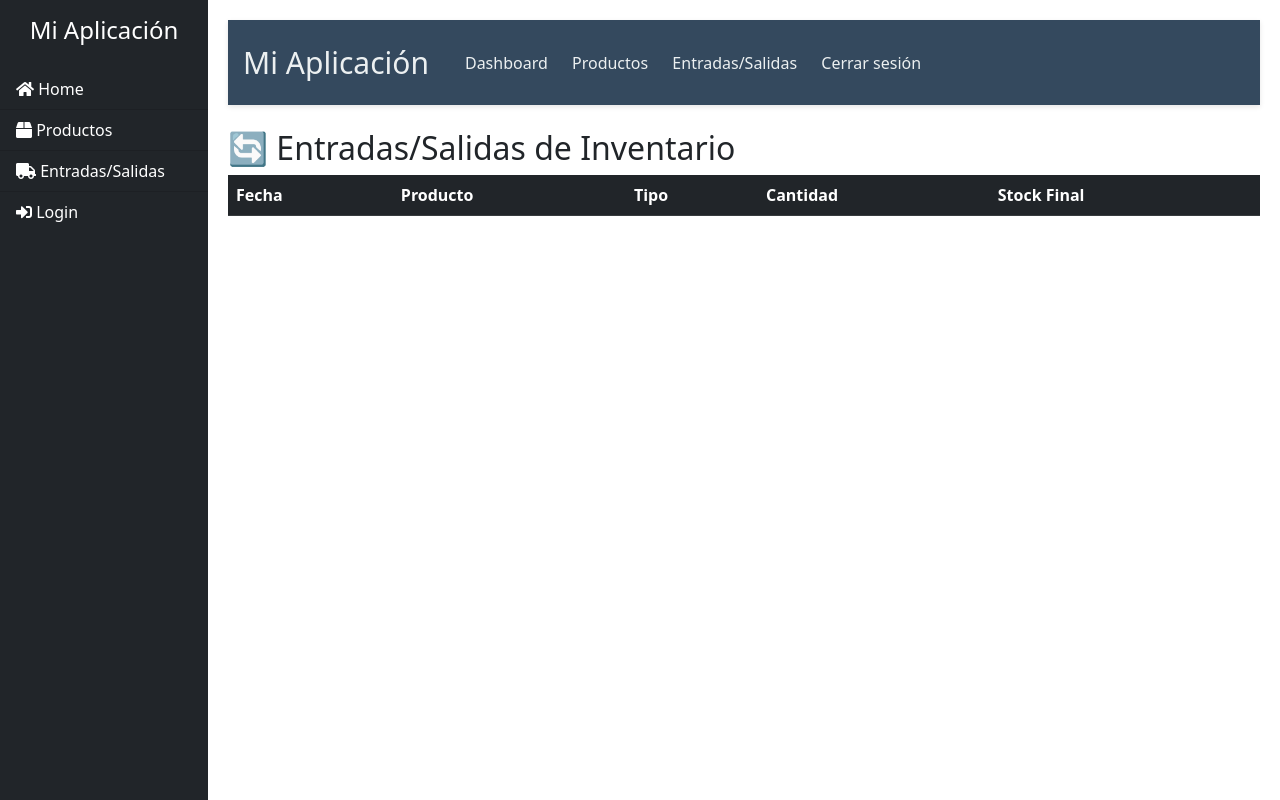
After one commit to Marambio-MyA/inventariox, a Django app: page /app/entradas-salidas/ in a window 1280 px wide. The commit adds this page. Run offline with Django 5.2, Linux system fonts and the light colour scheme; lists and menus that the app fills with data are empty.

Commit message:
feat: base con error en login

```diff
--- a/frontend/app/templates/app/base.html
+++ b/frontend/app/templates/app/base.html
@@ -3,48 +3,52 @@
 <head>
     <meta charset="UTF-8">
     <meta name="viewport" content="width=device-width, initial-scale=1.0">
-    <title>Inventario - @yield_title</title>
-    {% load static %}
-    <!-- Bootstrap 5 CDN -->
-    <link href="https://cdn.jsdelivr.net/npm/bootstrap@5.3.0-alpha1/dist/css/bootstrap.min.css" rel="stylesheet">
+    <title>Mi Aplicación</title>
+
+    <!-- Link de Bootstrap -->
+    <link href="https://cdn.jsdelivr.net/npm/bootstrap@5.1.3/dist/css/bootstrap.min.css" rel="stylesheet">
+    <link rel="stylesheet" href="https://cdnjs.cloudflare.com/ajax/libs/font-awesome/5.15.3/css/all.min.css">
+
+    {% block extra_head %}
+    {% endblock %}
 </head>
 <body>
-    <div class="container-fluid">
-        <div class="row">
-            <!-- Barra Lateral -->
-            <nav class="col-md-3 col-lg-2 d-md-block sidebar">
-                <div class="position-sticky">
-                    <h4 class="px-3">Menú</h4>
-                    <ul class="nav flex-column">
-                        <li class="nav-item">
-                            <a class="nav-link {% if request.path == '/home/' %}active{% endif %}" href="{% url 'home' %}">
-                                Home
-                            </a>
-                        </li>
-                        <li class="nav-item">
-                            <a class="nav-link {% if request.path == '/actualizar/' %}active{% endif %}" href="{% url 'actualizar' %}">
-                                Actualizar Info Productos
-                            </a>
-                        </li>
-                        <li class="nav-item">
-                            <a class="nav-link {% if request.path == '/entradas_salidas/' %}active{% endif %}" href="{% url 'entradas_salidas' %}">
-                                Entradas/Salidas de Inventario
-                            </a>
-                        </li>
-                    </ul>
-                </div>
-            </nav>
+    <div class="d-flex" id="wrapper">
+        <!-- Sidebar -->
+        <div class="bg-dark text-white" id="sidebar" style="width: 250px; height: 100vh;">
+            <div class="sidebar-header text-center py-3">
+                <h4>Mi Aplicación</h4>
+            </div>
+            <div class="list-group list-group-flush">
+                <a href="{% url 'home' %}" class="list-group-item list-group-item-action bg-dark text-white">
+                    <i class="fa fa-home"></i> Home
+                </a>
+                <a href="{% url 'listar_productos' %}" class="list-group-item list-group-item-action bg-dark text-white">
+                    <i class="fa fa-box"></i> Productos
+                </a>
+                <a href="{% url 'entradas_salidas' %}" class="list-group-item list-group-item-action bg-dark text-white">
+                    <i class="fa fa-truck"></i> Entradas/Salidas
+                </a>
+                <a href="{% url 'login' %}" class="list-group-item list-group-item-action bg-dark text-white">
+                    <i class="fa fa-sign-in-alt"></i> Login
+                </a>
+            </div>
+        </div>
 
-            <!-- Contenedor de las Vistas Principales -->
-            <main class="col-md-9 ms-sm-auto col-lg-10 px-4">
-                {% block content %}
-                <!-- El contenido de cada vista se carga aquí -->
-                {% endblock %}
-            </main>
+        <!-- Page Content -->
+        <div id="page-content-wrapper" style="width: 100%; padding: 20px;">
+            {% include 'app/includes/navbar.html' %} <!-- Navbar -->
+
+            {% block content %}
+            {% endblock %}
         </div>
     </div>
 
-    <!-- Bootstrap JS -->
-    <script src="https://cdn.jsdelivr.net/npm/bootstrap@5.3.0-alpha1/dist/js/bootstrap.bundle.min.js"></script>
+    <!-- Scripts de Bootstrap y jQuery -->
+    <script src="https://code.jquery.com/jquery-3.6.0.min.js"></script>
+    <script src="https://cdn.jsdelivr.net/npm/bootstrap@5.1.3/dist/js/bootstrap.bundle.min.js"></script>
+
+    {% block extra_js %}
+    {% endblock %}
 </body>
 </html>
--- a/frontend/app/templates/app/entradas_salidas.html
+++ /dev/null
@@ -1,6 +0,0 @@
-{% extends "app/base.html" %}
-
-{% block content %}
-<h1>Entradas y Salidas de Inventario</h1>
-<p>Gestiona las entradas y salidas de inventario aquí.</p>
-{% endblock %}
--- /dev/null
+++ b/frontend/app/templates/app/includes/navbar.html
@@ -0,0 +1,40 @@
+<nav class="navbar">
+    <div class="navbar-container">
+        <div class="navbar-brand">
+            <a href="{% url 'home' %}">Mi Aplicación</a>
+        </div>
+        <div class="navbar-links">
+            <a href="{% url 'home' %}">Dashboard</a>
+            <a href="{% url 'listar_productos' %}">Productos</a>
+            <a href="{% url 'entradas_salidas' %}">Entradas/Salidas</a>
+            <a href="{% url 'login' %}">Cerrar sesión</a>
+        </div>
+    </div>
+</nav>
+
+<style>
+    .navbar {
+        background-color: #34495e;
+        padding: 15px;
+        color: #ecf0f1;
+        box-shadow: 0 2px 5px rgba(0, 0, 0, 0.1);
+    }
+    .navbar-container {
+        display: flex;
+        justify-content: space-between;
+        align-items: center;
+    }
+    .navbar-brand a {
+        color: #ecf0f1;
+        font-size: 1.5em;
+        text-decoration: none;
+    }
+    .navbar-links a {
+        color: #ecf0f1;
+        text-decoration: none;
+        margin-left: 20px;
+    }
+    .navbar-links a:hover {
+        color: #bdc3c7;
+    }
+</style>
--- /dev/null
+++ b/frontend/app/templates/app/inventario/entradas_salidas.html
@@ -0,0 +1,36 @@
+{% extends "app/base.html" %}
+
+{% block title %}Entradas y Salidas de Inventario{% endblock %}
+
+{% block content %}
+<h2 class="mt-4">🔄 Entradas/Salidas de Inventario</h2>
+
+<table class="table table-striped">
+    <thead class="table-dark">
+        <tr>
+            <th>Fecha</th>
+            <th>Producto</th>
+            <th>Tipo</th>
+            <th>Cantidad</th>
+            <th>Stock Final</th>
+        </tr>
+    </thead>
+    <tbody>
+        {% for movimiento in movimientos %}
+        <tr>
+            <td>{{ movimiento.fecha }}</td>
+            <td>{{ movimiento.producto.nombre }}</td>
+            <td>
+                {% if movimiento.tipo == 'entrada' %}
+                    <span class="badge bg-success">Entrada</span>
+                {% else %}
+                    <span class="badge bg-danger">Salida</span>
+                {% endif %}
+            </td>
+            <td>{{ movimiento.cantidad }}</td>
+            <td>{{ movimiento.stock_final }}</td>
+        </tr>
+        {% endfor %}
+    </tbody>
+</table>
+{% endblock %}
--- a/frontend/app/urls.py
+++ b/frontend/app/urls.py
@@ -1,9 +1,16 @@
 from django.urls import path
-from .views import *
+from .views import login_view, home, listar_productos, crear_producto, actualizar_producto, entradas_salidas
 
 urlpatterns = [
-    path("login/", login_view, name="login"),  # Login
-    path('home/', home, name='home'),
-    path('actualizar/', actualizar_producto, name='actualizar'),
-    path('entradas_salidas/', entradas_salidas, name='entradas_salidas'),
+    path("login/", login_view, name="login"),
+    path("home/", home, name="home"),
+
+    # Rutas para los productos
+    path("productos/", listar_productos, name="listar_productos"),
+    path("productos/crear/", crear_producto, name="crear_producto"),
+    path("productos/actualizar/<int:id>/", actualizar_producto, name="actualizar_producto"),
+    path("productos/detalle/<int:id>/", listar_productos, name="detalle_producto"),
+
+    # Rutas para la gestión de inventario
+    path("entradas-salidas/", entradas_salidas, name="entradas_salidas"),
 ]
--- a/frontend/app/views.py
+++ b/frontend/app/views.py
@@ -1,23 +1,91 @@
-from django.shortcuts import render
-from django.http import HttpResponse
-from django.contrib.auth import authenticate, login, logout
 from django.shortcuts import render, redirect
 from django.contrib.auth.decorators import login_required
+from django.contrib import messages
+import requests
+from django.conf import settings
+from dotenv import load_dotenv
+from django.contrib.auth import login as django_login
+from django.contrib.auth.models import AnonymousUser
 
-def index(request):
-    return HttpResponse("Hello, world. You're at the polls index.")
 
+
+load_dotenv()
+
+# Vista para el login (si es necesario)
 def login_view(request):
+    if request.method == "POST":
+        data = {"username": request.POST["username"], "password": request.POST["password"]}
+
+        try:
+            response = requests.post(f"{settings.FASTAPI_URL}/token", data=data)
+            if response.status_code == 200:
+                access_token = response.json().get("access_token")
+                request.session['access_token'] = access_token
+
+                user_response = requests.get(
+                    f"{settings.FASTAPI_URL}/users/me",
+                    headers={"Authorization": f"Bearer {access_token}"}
+                )
+                if user_response.status_code == 200:
+                    django_login(request, AnonymousUser())
+                    messages.success(request, "Inicio de sesión exitoso.")
+                    return redirect('/app/home/')
+                else:
+                    messages.error(request, "Error al obtener los datos del usuario.")
+            else:
+                messages.error(request, "Usuario o contraseña incorrectos.")
+        except requests.exceptions.RequestException:
+            messages.error(request, "Error al conectar con la API.")
+
     return render(request, "app/login.html")
 
-# Vista para la página de inicio (Dashboard)
+# Vista para el Dashboard/Home
+login_required
 def home(request):
-    return render(request, 'app/home.html')
+    return render(request, "app/home.html")
 
-# Vista para la actualización de producto
-def actualizar_producto(request):
-    return render(request, 'app/actualizar_producto.html')
+# Vista para listar productos
+#@login_required
+def listar_productos(request):
+    # Aquí puedes obtener los productos desde la base de datos y pasarlos al template
+    productos = []  # Simulación de productos, reemplazar con consulta real
+    return render(request, "app/productos/listar.html", {'productos': productos})
 
-# Vista para la gestión de entradas y salidas de inventario
+# Vista para crear producto
+#@login_required
+def crear_producto(request):
+    if request.method == 'POST':
+        nombre = request.POST.get('nombre')
+        precio_unitario = request.POST.get('precio')
+        categoria = request.POST.get('categoria')
+        cantidad_disponible = request.POST.get('stock')
+
+        # Crear los datos del producto para la API
+        producto_data = {
+            'nombre': nombre,
+            'descripcion': "",  # Puedes agregar una descripción si lo deseas
+            'cantidad_disponible': int(cantidad_disponible),
+            'precio_unitario': float(precio_unitario),
+            'categoria': categoria
+        }
+
+        # Enviar la solicitud POST a la API de FastAPI
+        response = requests.post('http://localhost:8000/productos/', json=producto_data)
+
+        if response.status_code == 201:
+            messages.success(request, 'Producto creado exitosamente.')
+            return redirect('listar_productos')  # Redirige a la lista de productos
+        else:
+            messages.error(request, 'Error al crear el producto.')
+
+    return render(request, "app/productos/crear.html")
+
+# Vista para actualizar producto
+#@login_required
+def actualizar_producto(request, id):
+    return render(request, "app/productos/actualizar.html", {'id': id})
+
+# Vista para gestionar entradas y salidas
+#@login_required
 def entradas_salidas(request):
-    return render(request, 'app/entradas_salidas.html')
+    return render(request, "app/inventario/entradas_salidas.html")
--- a/frontend/proyect/settings.py
+++ b/frontend/proyect/settings.py
@@ -11,8 +11,10 @@ https://docs.djangoproject.com/en/5.1/ref/settings/
 """
 
 from pathlib import Path
+from dotenv import load_dotenv
 import os
 
+load_dotenv()
 
 # Build paths inside the project like this: BASE_DIR / 'subdir'.
 BASE_DIR = Path(__file__).resolve().parent.parent
@@ -127,3 +129,5 @@ DEFAULT_AUTO_FIELD = 'django.db.models.BigAutoField'
 LOGIN_URL = "login"
 LOGIN_REDIRECT_URL = "home"
 LOGOUT_REDIRECT_URL = "login"
+
+FASTAPI_URL = "http://localhost:8000/"# Aquí se define la URL base de la API
```
Also changed, not shown: frontend/app/forms.py (added, +8 -0 lines), frontend/app/services/productos/api.py (added, +88 -0 lines), frontend/app/templates/app/home.html (+5 -3 lines), frontend/app/templates/app/includes/sidebar.html (added, +61 -0 lines), frontend/app/templates/app/login.html (+7 -1 lines), frontend/app/templates/app/productos/actualizar.html (added, +29 -0 lines), frontend/app/templates/app/productos/crear.html (added, +30 -0 lines), frontend/app/templates/app/productos/detalle.html (added, +29 -0 lines), frontend/app/templates/app/productos/listar.html (added, +33 -0 lines).
